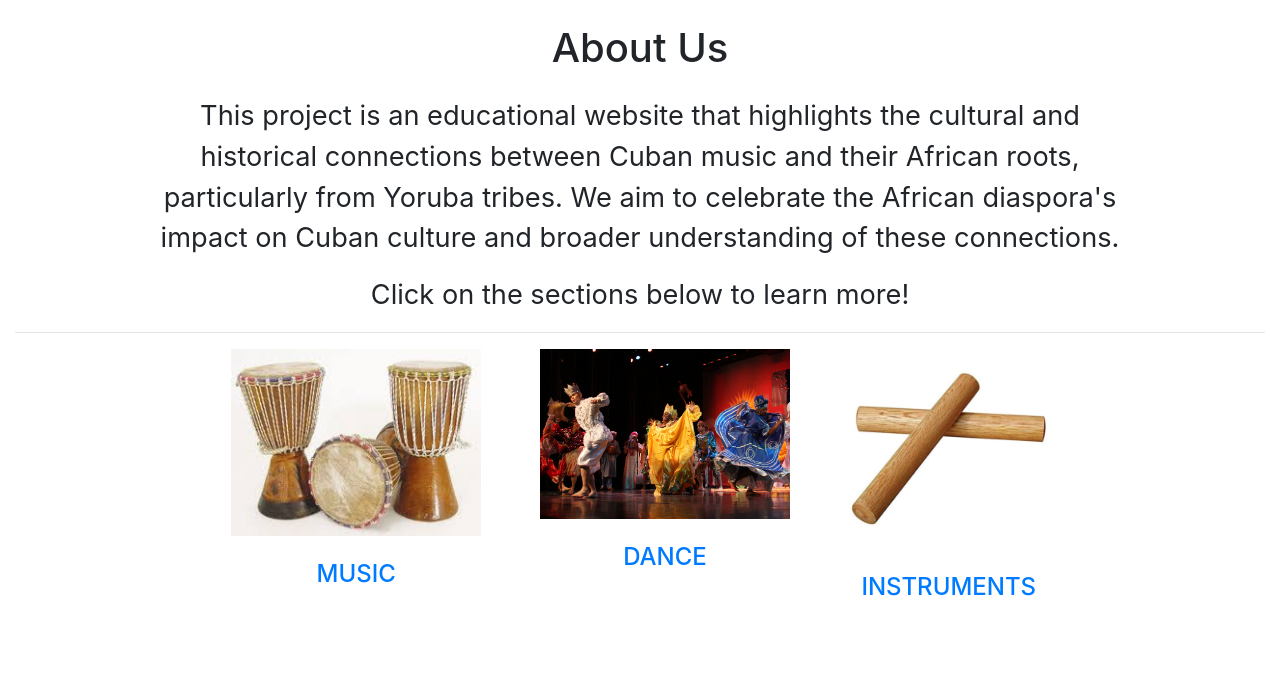
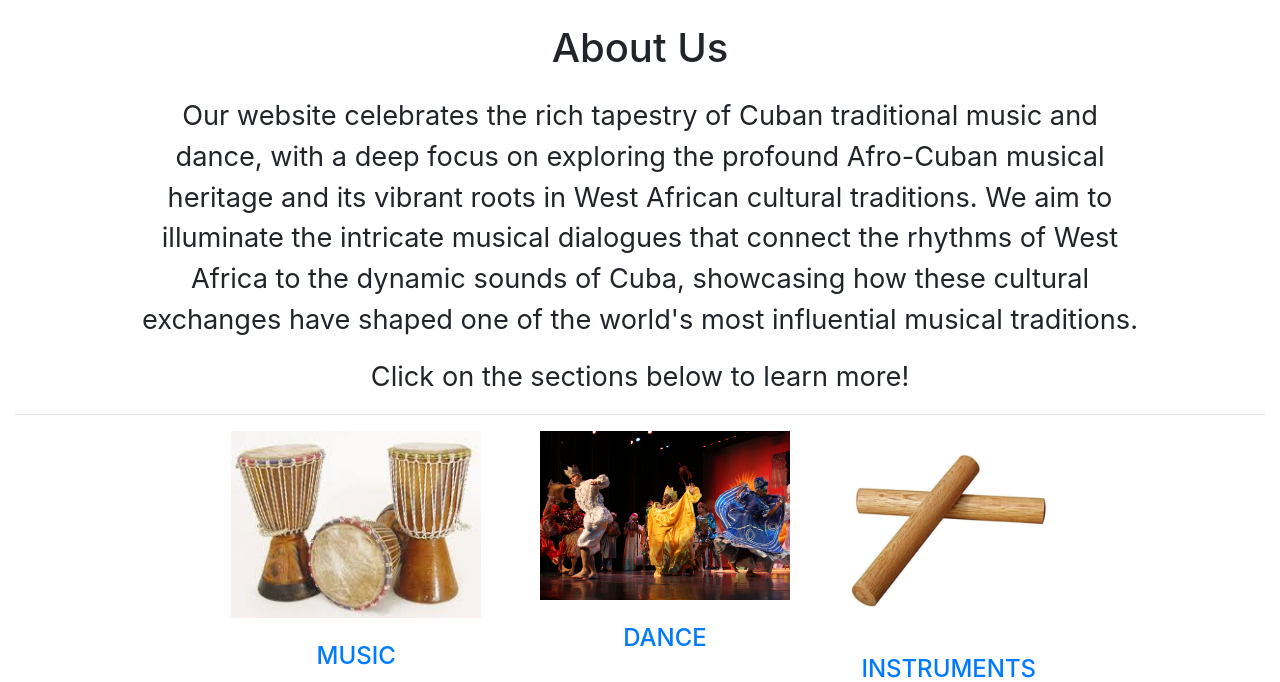
Before and after one commit to darmoment/salsa-soca-reggae, a Flask app: page / in a window 1280 px wide. Shown: the part 56-738 px from the top of the page. Run offline with Flask 3, Linux system fonts and the light colour scheme; some libraries are stand-ins or nearby versions.

Commit message:
Update welcome message

```diff
--- a/templates/home.html
+++ b/templates/home.html
@@ -13,7 +13,7 @@
 <div class="container-fluid homeTab">
     <div class="top">
         <h1>About Us</h1>
-        <p>This project is an educational website that highlights the cultural and historical connections between Cuban music and their African roots, particularly from Yoruba tribes. We aim to celebrate the African diaspora's impact on Cuban culture and broader understanding of these connections. </p>
+        <p>Our website celebrates the rich tapestry of Cuban traditional music and dance, with a deep focus on exploring the profound Afro-Cuban musical heritage and its vibrant roots in West African cultural traditions. We aim to illuminate the intricate musical dialogues that connect the rhythms of West Africa to the dynamic sounds of Cuba, showcasing how these cultural exchanges have shaped one of the world's most influential musical traditions.</p>
         <p>Click on the sections below to learn more!</p>
     </div>
 
```
Also changed, not shown: 3 other files.
